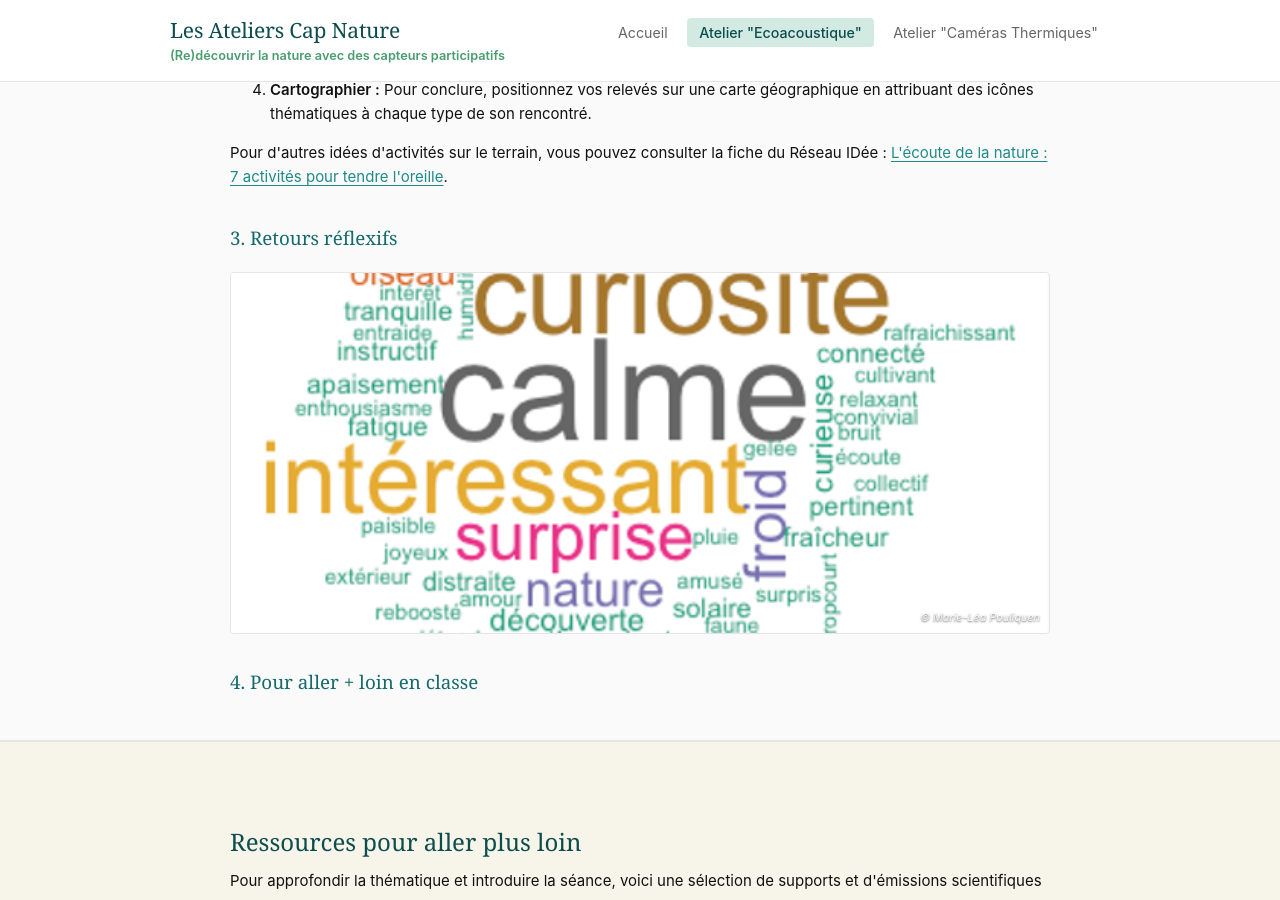
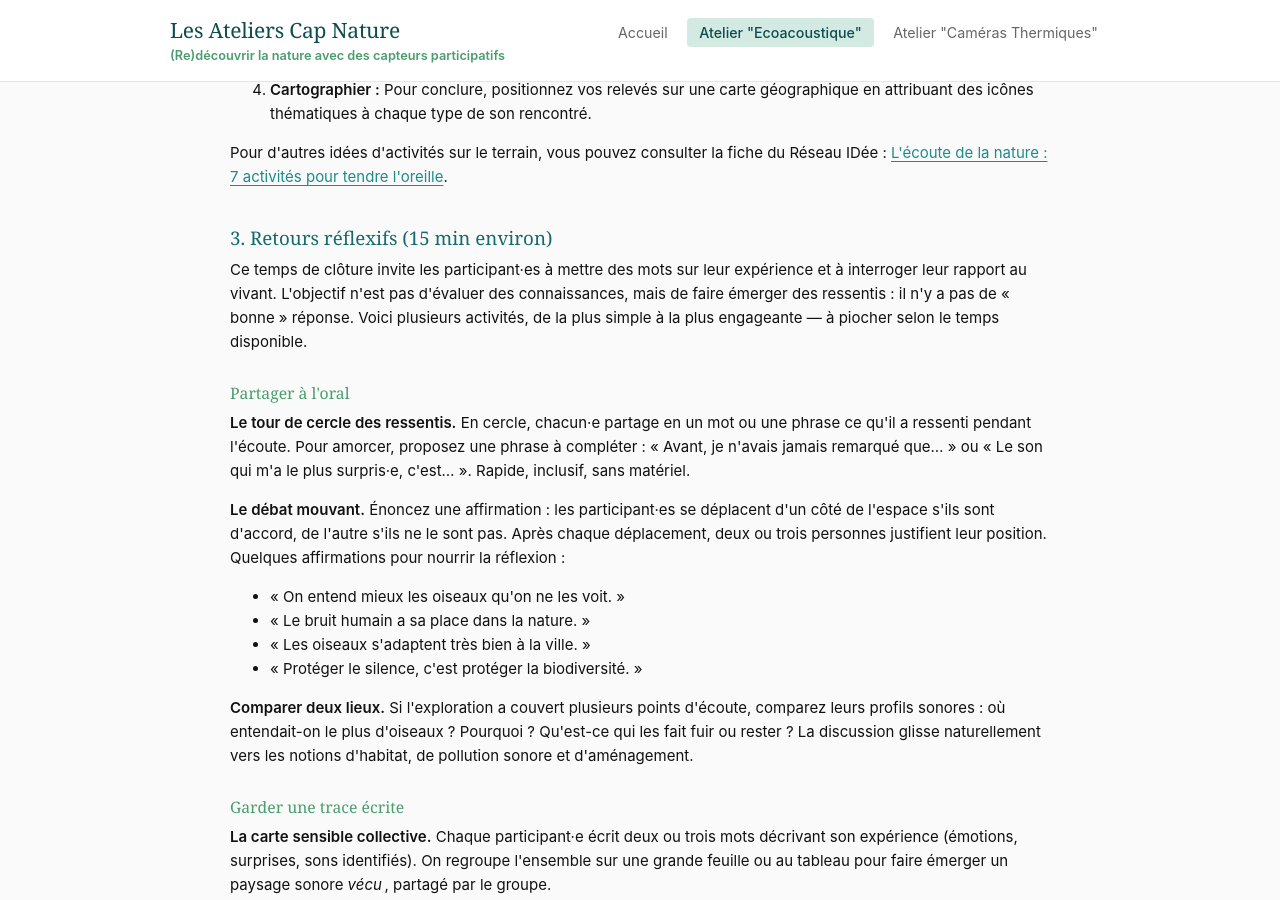
Before and after one commit to marieleapouliquen/wiki-cap-nature, a Jekyll site: the page built from _pages/module-oiseaux/index.md, in a window 1280 px wide and 900 px high, scrolled down 3556 px. Built offline with Jekyll 4.4.1, drawn with Linux system fonts in a browser that asks for light colours; some of the changed text lies outside the part shown.

Commit message:
Update index.md

```diff
--- a/_pages/module-oiseaux/index.md
+++ b/_pages/module-oiseaux/index.md
@@ -252,8 +252,49 @@ title: "À l'écoute des oiseaux et du paysage sonore"
 
           <p>Pour d'autres idées d'activités sur le terrain, vous pouvez consulter la fiche du Réseau IDée : <a href="https://www.reseau-idee.be/fr/symbioses/lecoute-de-la-nature-7-activites-pour-tendre-loreille" target="_blank" rel="noopener">L'écoute de la nature : 7 activités pour tendre l'oreille</a>.</p>
 
-      <h3 style="margin-top: 2.5rem;">3. Retours réflexifs</h3>
+      <h3 style="margin-top: 2.5rem;">3. Retours réflexifs (15 min environ)</h3>
 
+      <p>Ce temps de clôture invite les participant·es à mettre des mots sur leur expérience et à interroger leur rapport au vivant. L'objectif n'est pas d'évaluer des connaissances, mais de faire émerger des ressentis : il n'y a pas de « bonne » réponse. Voici plusieurs activités, de la plus simple à la plus engageante — à piocher selon le temps disponible.</p>
+
+      <h4 style="margin-top: 2rem;">Partager à l'oral</h4>
+
+      <p><strong>Le tour de cercle des ressentis.</strong> En cercle, chacun·e partage en un mot ou une phrase ce qu'il a ressenti pendant l'écoute. Pour amorcer, proposez une phrase à compléter : « Avant, je n'avais jamais remarqué que… » ou « Le son qui m'a le plus surpris·e, c'est… ». Rapide, inclusif, sans matériel.</p>
+
+      <p><strong>Le débat mouvant.</strong> Énoncez une affirmation : les participant·es se déplacent d'un côté de l'espace s'ils sont d'accord, de l'autre s'ils ne le sont pas. Après chaque déplacement, deux ou trois personnes justifient leur position. Quelques affirmations pour nourrir la réflexion :</p>
+      <ul>
+        <li>« On entend mieux les oiseaux qu'on ne les voit. »</li>
+        <li>« Le bruit humain a sa place dans la nature. »</li>
+        <li>« Les oiseaux s'adaptent très bien à la ville. »</li>
+        <li>« Protéger le silence, c'est protéger la biodiversité. »</li>
+      </ul>
+
+      <p><strong>Comparer deux lieux.</strong> Si l'exploration a couvert plusieurs points d'écoute, comparez leurs profils sonores : où entendait-on le plus d'oiseaux ? Pourquoi ? Qu'est-ce qui les fait fuir ou rester ? La discussion glisse naturellement vers les notions d'habitat, de pollution sonore et d'aménagement.</p>
+
+      <h4 style="margin-top: 2rem;">Garder une trace écrite</h4>
+
+      <p><strong>La carte sensible collective.</strong> Chaque participant·e écrit deux ou trois mots décrivant son expérience (émotions, surprises, sons identifiés). On regroupe l'ensemble sur une grande feuille ou au tableau pour faire émerger un paysage sonore <em>vécu</em>, partagé par le groupe.</p>
+
+      <p><strong>Le journal d'écoute.</strong> Un court écrit individuel, à partir d'amorces de phrases :</p>
+      <ul>
+        <li>« Aujourd'hui, j'ai entendu… »</li>
+        <li>« Ce qui m'a le plus étonné·e, c'est… »</li>
+        <li>« Ça m'a fait penser que… »</li>
+        <li>« La prochaine fois que je serai dehors, je… »</li>
+      </ul>
+      <p>L'écrit personnel laisse une trace durable et favorise une réflexion plus intime que l'oral en groupe.</p>
+
+      <h4 style="margin-top: 2rem;">Changer de perspective</h4>
+
+      <p><strong>La question « et si… ».</strong> Une invitation à se décentrer vers le point de vue du vivant non-humain : « Si tu étais un merle vivant ici, qu'est-ce qui te dérangerait ? De quoi aurais-tu besoin ? ». À l'oral ou en quelques lignes, cette activité travaille le changement de regard sur les relations entre humains et non-humains.</p>
+
+      <p><strong>Reclasser les sons entendus.</strong> En petits groupes, reclassez les sons de l'exploration dans les trois catégories vues en début d'atelier (biophonie, géophonie, anthrophonie), puis discutez : quelle catégorie dominait ? Était-ce attendu ? Qu'est-ce que cela révèle de la place de l'humain dans ce paysage sonore ?</p>
+
+      <p><strong>L'engagement minuscule.</strong> Pour clore sur une note positive et tournée vers l'action, sans culpabiliser : chacun·e formule un petit geste concret et réaliste — « je vais retourner écouter ce parc », « je vais repérer les oiseaux près de chez moi ».</p>
+
+      <div class="callout tip" style="margin-top: 2rem;">
+        <div class="callout-title">Conseil</div>
+        <p>Veillez à maintenir un cadre bienveillant où le ressenti prime sur la performance. Si vous souhaitez conserver une trace exploitable de la séance, le journal d'écoute et la carte sensible collective se prêtent particulièrement bien à une analyse a posteriori.</p>
+      </div>
 
       <figure class="page-banner" style="margin-top: 1.5rem;">
         <img src="{{ '/assets/img/atelier-retours.jpg' | relative_url }}" alt="Ressenti des participants après l'exploration" class="page-banner-img">
@@ -269,11 +310,11 @@ title: "À l'écoute des oiseaux et du paysage sonore"
   </div>
 </section>
 
+
 <section id="ressources" class="section-full-bleed band-sand section-pad">
   <div class="container">
     <div class="page-content">
-      <h2>Ressources pour aller plus loin</h2>
-      <p>Pour approfondir la thématique et introduire la séance, voici une sélection de supports et d'émissions scientifiques :</p>
+      <h2 style="margin-top: 0;">Ressources pour aller + loin</h2>
 
       <div class="resource-links">
         <a class="resource-link" href="https://www.reseau-idee.be/fr/symbioses/les-paysages-sonores-ont-beaucoup-nous-dire" target="_blank" rel="noopener">
```
